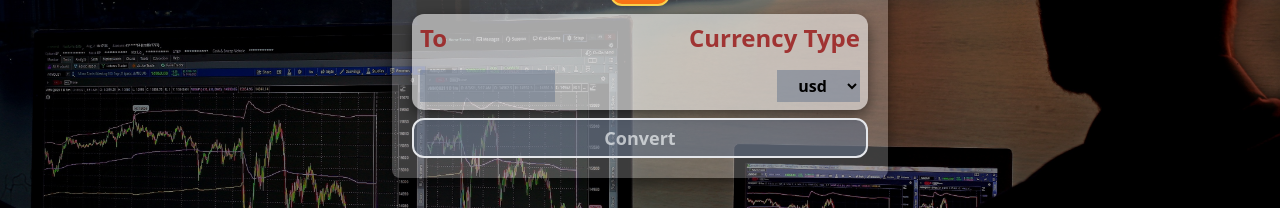
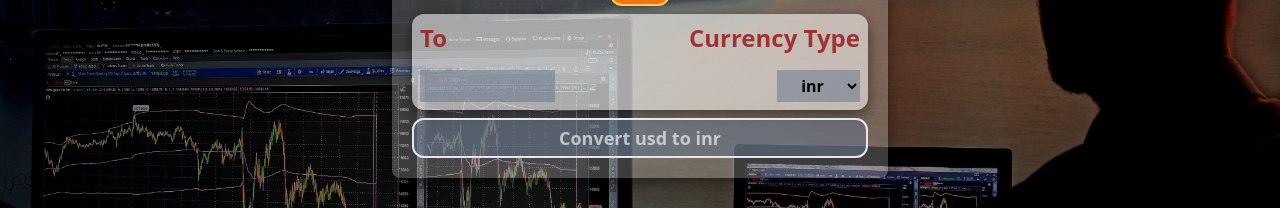
Before and after one commit to kharsh560/currency_changer_by_kh, a React (Create React App) app: page / in a window 1280 px wide. Shown: the part 390-598 px from the top of the page. Built offline with nearby package versions, Linux system fonts and the light colour scheme.

Commit message:
updated the Convert button and wrote API handler
updated the Convert button and  wrote API handler function in previous commit (forgot to mention)

```diff
--- a/src/App.js
+++ b/src/App.js
@@ -17,19 +17,22 @@ function App() {
     <div className="bgImg w-screen h-screen">
       <div className="h-screen flex justify-center items-center">
         <div className=" p-5 rounded-lg panelBox flex flex-col items-center">
-          <InputBox heading="From" fxn={setSelectedFromCurrency} />
-          <button
-            onClick={() => console.log(selectedFromCurrency)}
-            className=" bg-orange-500 p-1 m-2 text-slate-50/85  border-2 border-amber-300  rounded-xl font-extrabold text-lg hover:bg-orange-600 hover:-translate-y-[2px] active:translate-y-1"
-          >
+          <InputBox
+            heading="From"
+            fxn={setSelectedFromCurrency}
+            defaultCurrency="usd"
+          />
+          <button className=" bg-orange-500 p-1 m-2 text-slate-50/85  border-2 border-amber-300  rounded-xl font-extrabold text-lg hover:bg-orange-600 hover:-translate-y-[2px] active:translate-y-1">
             Swap
           </button>
-          <InputBox heading="To" fxn={setSelectedToCurrency} />
-          <button
-            onClick={() => console.log(selectedToCurrency)}
-            className=" bg-slate-500/55 text-slate-50/65 p-1 mt-2 w-full  border-2  rounded-xl font-extrabold text-lg hover:bg-orange-600 hover:-translate-y-[2px] active:translate-y-1"
-          >
-            Convert
+          <InputBox
+            heading="To"
+            fxn={setSelectedToCurrency}
+            defaultCurrency="inr"
+          />
+          <button className=" bg-slate-500/55 text-slate-50/65 p-1 mt-2 w-full  border-2  rounded-xl font-extrabold text-lg hover:bg-orange-600 hover:-translate-y-[2px] active:translate-y-1">
+            {/* `Convert ${selectedFromCurrency} to ${selectedToCurrency}` */}
+            Convert {selectedFromCurrency} to {selectedToCurrency}
           </button>
         </div>
       </div>
--- a/src/components/InputBox.js
+++ b/src/components/InputBox.js
@@ -1,6 +1,6 @@
 import React, { useEffect, useRef } from "react";
 
-function InputBox({ heading = "From", fxn }) {
+function InputBox({ heading = "From", fxn, defaultCurrency }) {
   const styleForCard = {
     background: "rgba(255, 255, 255, 0.549)",
     "box-shadow": "0 5px 15px rgba(0, 0, 0, 0.5)",
@@ -11,7 +11,7 @@ function InputBox({ heading = "From", fxn }) {
   useEffect(() => {
     fxn(selectedCurrencyRef.current.value);
   }, []);
-//   Used to run this function on page load so that the option in select tag is sent to the function "fxn"
+  //   Used to run this function on page load so that the option in select tag is sent to the function "fxn"
 
   return (
     <div style={styleForCard} className="  flex justify-center rounded-xl ">
@@ -36,6 +36,8 @@ function InputBox({ heading = "From", fxn }) {
             name="currencies"
             className="m-2 bg-slate-500/50 text-center p-1 font-bold cursor-pointer "
             ref={selectedCurrencyRef}
+            defaultValue={defaultCurrency}
+            // Used "defaultValue" to set the default option!!
             // onClick={() => fxn(selectedCurrencyRef.current.value)}
             onChange={() => fxn(selectedCurrencyRef.current.value)}
           >
```
